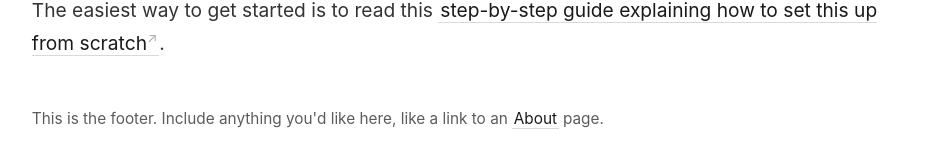
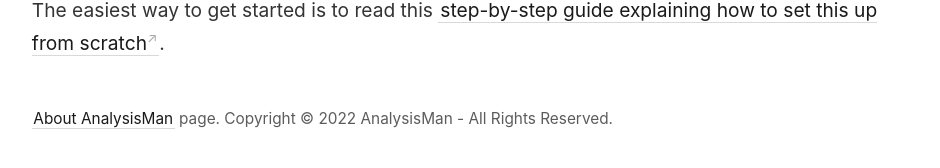
Before and after one commit to analysisman/secondbrain, a Jekyll site: the page built from _pages/index.md, in a window 1280 px wide. Shown: the part 556-724 px from the top of the page, without its empty margins (45-985 px from the left). Built offline with Jekyll 4.4.1, drawn with Linux system fonts in a browser that asks for light colours.

Commit message:
2022.05.08-index4_commit

```diff
--- a/_includes/footer.html
+++ b/_includes/footer.html
@@ -1 +1,2 @@
-This is the footer. Include anything you'd like here, like a link to an <a class="internal-link" href="/about">About</a> page.
+<a class="internal-link" href="/about">About AnalysisMan</a> page.
+Copyright © 2022 AnalysisMan - All Rights Reserved.
--- /dev/null
+++ b/_includes/footer_org.html
@@ -0,0 +1 @@
+This is the footer. Include anything you'd like here, like a link to an <a class="internal-link" href="/about">About</a> page.
```
